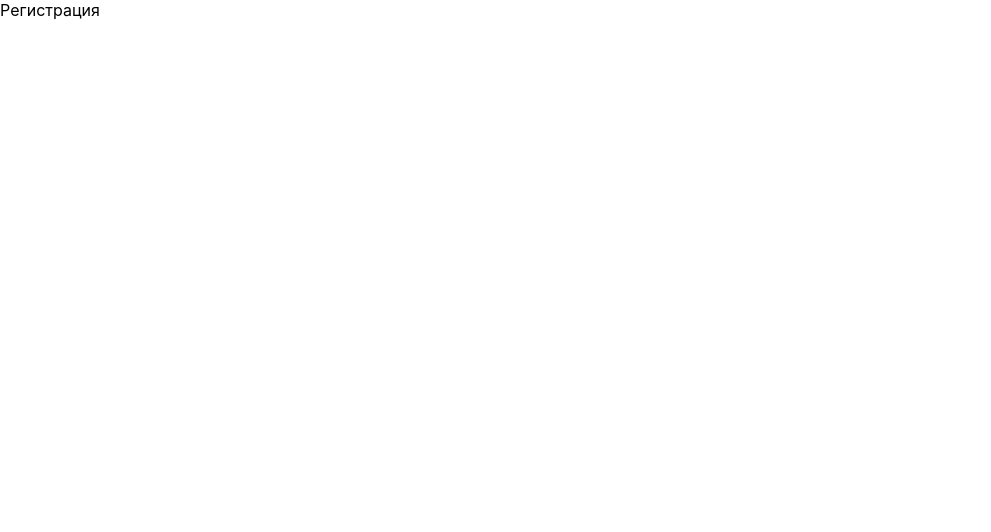
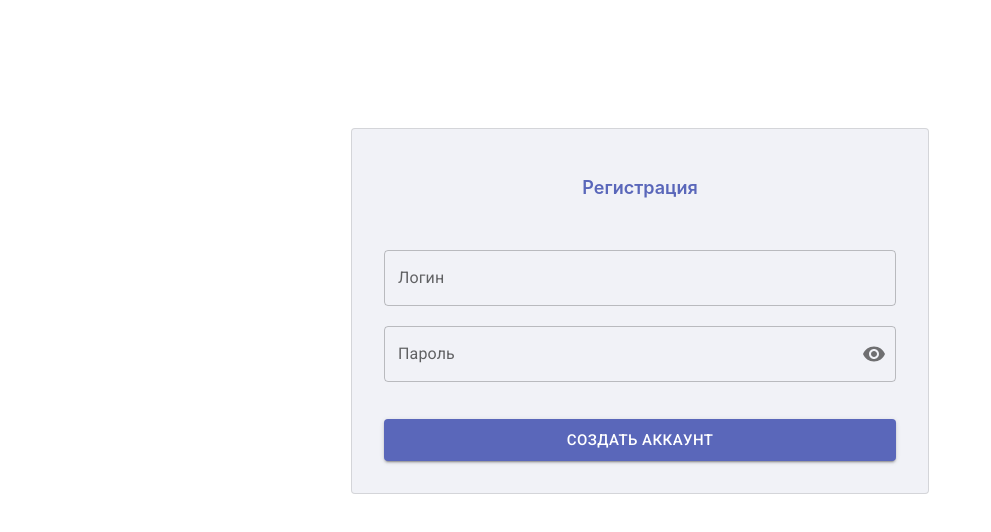
Before and after one commit to Marlon2112/employeelk, a React (Create React App) app in the folder frontend/: page /register in a window 1280 px wide. Shown: the top 532 px of the page, without its empty margins (0-991 px from the left). Built offline with nearby package versions, Linux system fonts and the light colour scheme.

Commit message:
EMPLOYEEOFFICE-4 Создание страницы регистрации

```diff
--- /dev/null
+++ b/frontend/src/Common/Header/index.tsx
@@ -0,0 +1,17 @@
+import React from 'react';
+import styled from 'styled-components';
+
+const Wrapper = styled.div`
+	padding: 1rem 2.4rem;
+	color: #5a67ba;
+	font-weight: 600;
+	font-size: 18px;
+`;
+
+interface IProps {
+	children: React.ReactNode;
+}
+
+export function Header({ children }: IProps): React.ReactElement {
+	return <Wrapper>{children}</Wrapper>;
+}
--- a/frontend/src/Layout/Header/index.tsx
+++ b/frontend/src/Layout/Header/index.tsx
@@ -4,7 +4,7 @@ import Divider from '@mui/material/Divider';
 import NotificationsRoundedIcon from '@mui/icons-material/NotificationsRounded';
 
 const HeaderWrapper = styled.div`
-	padding: 0.84rem;
+	padding: 0.92rem;
 	display: flex;
 	justify-content: end;
 	svg {
--- a/frontend/src/Layout/Sidebar/Components/MenuItem/index.tsx
+++ b/frontend/src/Layout/Sidebar/Components/MenuItem/index.tsx
@@ -10,6 +10,7 @@ interface IProps {
 
 const Wrapper = styled.li`
 	padding: 0.9rem 1.5rem;
+	margin: 3px;
 	cursor: pointer;
 	border-radius: 10px;
 	display: flex;
--- a/frontend/src/Layout/Sidebar/index.tsx
+++ b/frontend/src/Layout/Sidebar/index.tsx
@@ -1,5 +1,6 @@
 import React from 'react';
 import { MenuItem } from './Components/MenuItem';
+import { Header } from '../../Common/Header';
 import { MENU_ITEMS } from './Config';
 import styled from 'styled-components';
 import Divider from '@mui/material/Divider';
@@ -23,17 +24,10 @@ const MenuHeader = styled.div`
 	margin-top: 2rem;
 `;
 
-const Logo = styled.div`
-	padding: 1rem;
-	padding-left: 2.4rem;
-	color: #5a67ba;
-	font-weight: 600;
-`;
-
 export function SideBar(): React.ReactElement {
 	return (
 		<Wrapper>
-			<Logo>Employee Office</Logo>
+			<Header>Employee Office</Header>
 			<Divider />
 			<MenuHeader>МЕНЮ</MenuHeader>
 			<List>
--- a/frontend/src/Pages/Register/index.jsx
+++ /dev/null
@@ -1,3 +0,0 @@
-export function Register() {
-	return <>Регистрация</>;
-}
--- /dev/null
+++ b/frontend/src/Pages/Register/index.tsx
@@ -0,0 +1,70 @@
+import Visibility from '@mui/icons-material/Visibility';
+import VisibilityOff from '@mui/icons-material/VisibilityOff';
+import Button from '@mui/material/Button';
+import IconButton from '@mui/material/IconButton';
+import InputAdornment from '@mui/material/InputAdornment';
+import InputLabel from '@mui/material/InputLabel';
+import OutlinedInput from '@mui/material/OutlinedInput';
+import FormControl from '@mui/material/FormControl';
+import TextField from '@mui/material/TextField';
+import { useState } from 'react';
+import styled from 'styled-components';
+import { Header } from '../../Common/Header';
+
+const Item = styled.div`
+	text-align: center;
+	height: 300px;
+	width: 40%;
+	margin: 8rem auto;
+	background-color: #f1f2f7;
+	border-radius: 4px;
+	display: flex;
+	flex-direction: column;
+	border: 1px solid rgba(0, 0, 0, 0.12);
+	padding: 2rem;
+	justify-content: space-between;
+`;
+
+const StyledButton = styled(Button)(() => ({
+	marginTop: '2rem',
+}));
+
+export function Register() {
+	const [loading, setLoading] = useState(false);
+	function handleClick() {
+		setLoading(true);
+	}
+
+	const [showPassword, setShowPassword] = useState(false);
+
+	const handleClickShowPassword = () => setShowPassword((show) => !show);
+
+	return (
+		<>
+			<Item>
+				<Header>Регистрация</Header>
+				<div>
+					<TextField fullWidth id='standard-basic' label='Логин' variant='outlined' margin='dense' />
+					<FormControl variant='outlined' fullWidth margin='normal'>
+						<InputLabel htmlFor='outlined-adornment-password'>Пароль</InputLabel>
+						<OutlinedInput
+							id='outlined-adornment-password'
+							type={showPassword ? 'text' : 'password'}
+							endAdornment={
+								<InputAdornment position='end'>
+									<IconButton aria-label={showPassword ? 'hide the password' : 'display the password'} onClick={handleClickShowPassword} edge='end'>
+										{showPassword ? <VisibilityOff /> : <Visibility />}
+									</IconButton>
+								</InputAdornment>
+							}
+							label='Password'
+						/>
+					</FormControl>
+				</div>
+				<StyledButton variant='contained' size='large' loading={loading} onClick={handleClick}>
+					Создать аккаунт
+				</StyledButton>
+			</Item>
+		</>
+	);
+}
--- /dev/null
+++ b/frontend/src/Theme/index.ts
@@ -0,0 +1,17 @@
+// src/theme/index.js
+import { createTheme } from '@mui/material/styles';
+import { DefaultTheme } from 'styled-components';
+
+const theme: DefaultTheme = createTheme({
+	palette: {
+		primary: {
+			main: '#5a67ba',
+			light: '#e4e7f5',
+		},
+		// secondary: {
+		// 	main: '#5a67ba',
+		// },
+	},
+});
+
+export default theme;
--- a/frontend/src/index.tsx
+++ b/frontend/src/index.tsx
@@ -1,16 +1,18 @@
 import React from 'react';
 import ReactDOM from 'react-dom/client';
+import { ThemeProvider } from '@mui/material/styles';
 import './index.css';
 import App from './App';
 import reportWebVitals from './reportWebVitals';
+import theme from './Theme';
 
-const root = ReactDOM.createRoot(
-  document.getElementById('root') as HTMLElement
-);
+const root = ReactDOM.createRoot(document.getElementById('root') as HTMLElement);
 root.render(
-  <React.StrictMode>
-    <App />
-  </React.StrictMode>
+	<React.StrictMode>
+		<ThemeProvider theme={theme}>
+			<App />
+		</ThemeProvider>
+	</React.StrictMode>
 );
 
 // If you want to start measuring performance in your app, pass a function
```
Also changed, not shown: frontend/src/Theme/styled.d.ts (added, +13 -0 lines).
